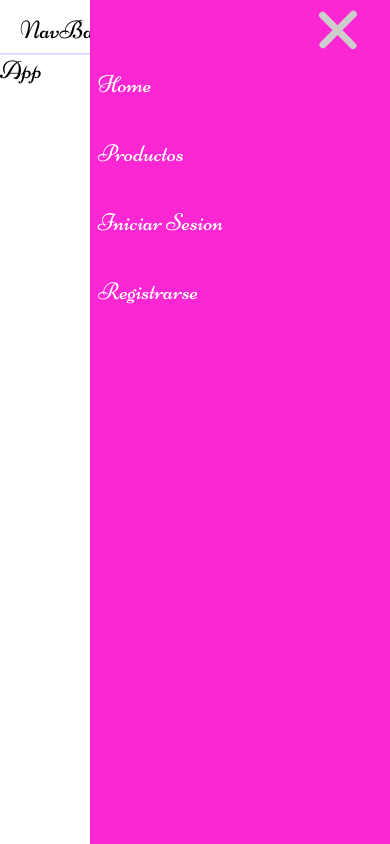
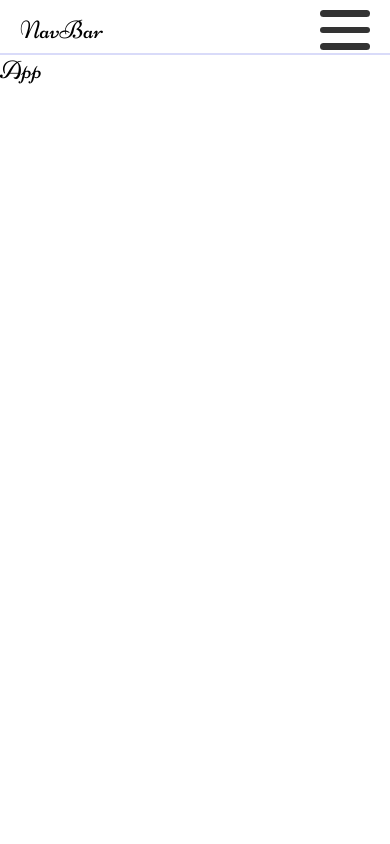
Before and after one commit to crisj1985/WebReact, a React (Create React App) app: page / in a window 390 px wide. Built offline with nearby package versions, Linux system fonts and the light colour scheme.

Commit message:
Responsive

```diff
--- a/src/Components/Nav/Burger.jsx
+++ b/src/Components/Nav/Burger.jsx
@@ -22,21 +22,21 @@ const StyledBurger = styled.div`
   div {
     width: 2rem;
     height: 0.26rem;
-    background-color: ${({ open }) => (open ? "#ccc" : "#333")};
+    background-color: ${({ open }) => (open ? "#333" : "#ccc")};
     border-radius: 10px;
     transform-origin: 1px;
     transition: all 0.3s linear;
 
     &:nth-child(1) {
-      transform: ${({ open }) => (open ? "rotate(45deg)" : "rotate(0deg)")};
+      transform: ${({ open }) => (open ? "rotate(0deg)" : "rotate(45deg)")};
     }
     &:nth-child(2) {
       transform: ${({ open }) =>
-        open ? "translateX(100%)" : "translateX(0%)"};
-      opacity: ${({ open }) => (open ? 0 : 1)};
+        open ? "translateX(0)" : "translateX(100%)"};
+      opacity: ${({ open }) => (open ? 1 : 0)};
     }
     &:nth-child(3) {
-      transform: ${({ open }) => (open ? "rotate(-45deg)" : "rotate(0deg)")};
+      transform: ${({ open }) => (open ? "rotate(0deg)" : "rotate(-45deg)")};
     }
   }
 `;
--- a/src/Components/Nav/RigthNav.jsx
+++ b/src/Components/Nav/RigthNav.jsx
@@ -12,7 +12,7 @@ const Ul = styled.ul`
   height: 100vh;
   width: 300px;
   padding-top: 2rem;
-  transform: ${({ open }) => open ? "translateX(0)" : "translateX(100%)"};
+  transform: ${({ open }) => (open ? "translateX(100%)" : "translateX(0%)")};
   transition: transform 0.3s ease-in-out;
 
   li {
@@ -25,11 +25,12 @@ const Ul = styled.ul`
   @media (min-width: 768px) {
     display: flex;
     flex-flow: row nowrap;
+    transform: ${({ open }) => (open ? "translateX(0%)" : "translateX(100%)")};
     padding-top: 2px;
     width: 500px;
-    background-color: rgba(0,0,0,0);
+    background-color: rgba(0, 0, 0, 0);
     li {
-      padding: 20px 8px;
+      padding: 15px 12px;
       color: black;
       font-family: "Niconne";
       font-size: 24px;
```
